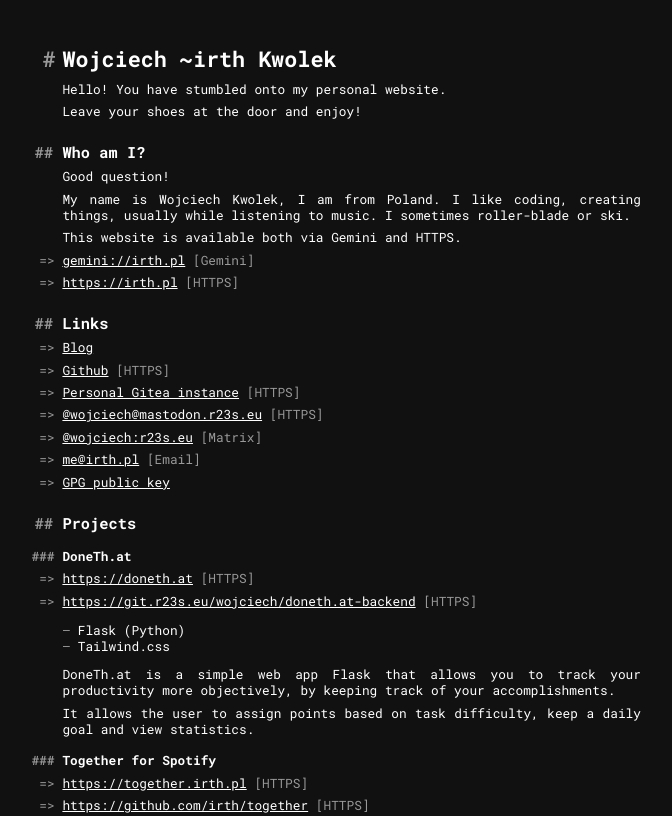
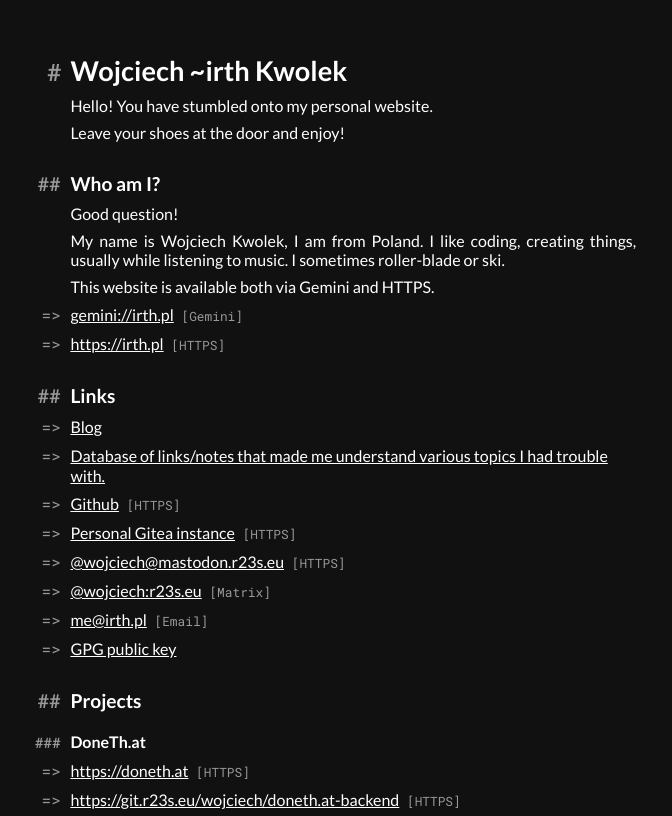
Before and after one commit to irth/website, a plain HTML site: page index.html in a window 1280 px wide. Shown: the top 816 px of the page, without its empty margins (296-968 px from the left). Drawn offline with Linux system fonts and the light colour scheme.

Commit message:
understanding.gmi + proportional fonts

```diff
--- a/index.html
+++ b/index.html
@@ -31,6 +31,7 @@
 <div><a href="https://irth.pl" class="no-title">https://irth.pl</a></div>
 <h2>Links</h2>
 <div><a href="blog">Blog</a></div>
+<div><a href="/understanding">Database of links/notes that made me understand various topics I had trouble with.</a></div>
 <div><a href="https://github.com/irth">Github</a></div>
 <div><a href="https://git.r23s.eu/wojciech">Personal Gitea instance</a></div>
 <div><a href="https://mastodon.r23s.eu/@wojciech">@wojciech@mastodon.r23s.eu</a></div>
--- a/style.css
+++ b/style.css
@@ -1,15 +1,16 @@
+@import url('https://fonts.googleapis.com/css2?family=Lato:wght@400;700&display=swap');
 @import url('https://fonts.googleapis.com/css2?family=Roboto+Mono:wght@400;700&display=swap');
 
 /* common */
 body.gemini {
     background: #111;
     color: white;
-    font-size: 0.8em;
-    font-family: "Roboto Mono", monospace;
+    font-size: 1em;
     max-width: 640px;
     width: 100%;
     margin: 0 auto;
     margin-bottom: 4em;
+    font-family: "Lato", sans-serif;
 }
 
 
@@ -27,14 +28,11 @@ body.gemini p {
 body.gemini *::before,
 body.gemini *::after {
     color: #999;
+    font-family: "Roboto Mono", monospace !important;
+    font-size: 1rem;
 }
 
 /* headings */
-body.gemini h1,
-body.gemini h2,
-body.gemini h3 {
-    font-family: "Roboto Mono", monospace;
-}
 
 body.gemini h1 {
     font-size: 1.7em;
@@ -71,25 +69,36 @@ body.gemini ul li::before {
 
 body.gemini h1::before {
     content: '#';
-    margin-left: -1.5ch;
-    margin-right: .5ch;
+    font-size: 1.5rem;
+    margin-left: -1.6ch;
+    margin-right: 0.6ch;
 }
 
 body.gemini h2::before {
-    content: '## ';
-    margin-left: -3ch;
+    content: '##';
+    font-size: 1.2rem;
+    margin-left: -2.83ch;
+    margin-right: 0.83ch;
 }
 
 body.gemini h3::before {
-    content: '### ';
-    margin-left: -4ch;
+    content: '###';
+    font-size: 0.9rem;
+    margin-left: -4.1111ch;
+    margin-right: 1.1111ch;
 }
+
+
 
 /* links and protocol prefixes/suffixes */
 body.gemini a {
     display: block;
     margin-top: .5em;
     color: white;
+}
+
+body.gemini a::after {
+    font-size: 0.8em;
 }
 
 body.gemini a.no-title,
```
Also changed, not shown: understanding/index.html (added, +42 -0 lines), 2 other files.
